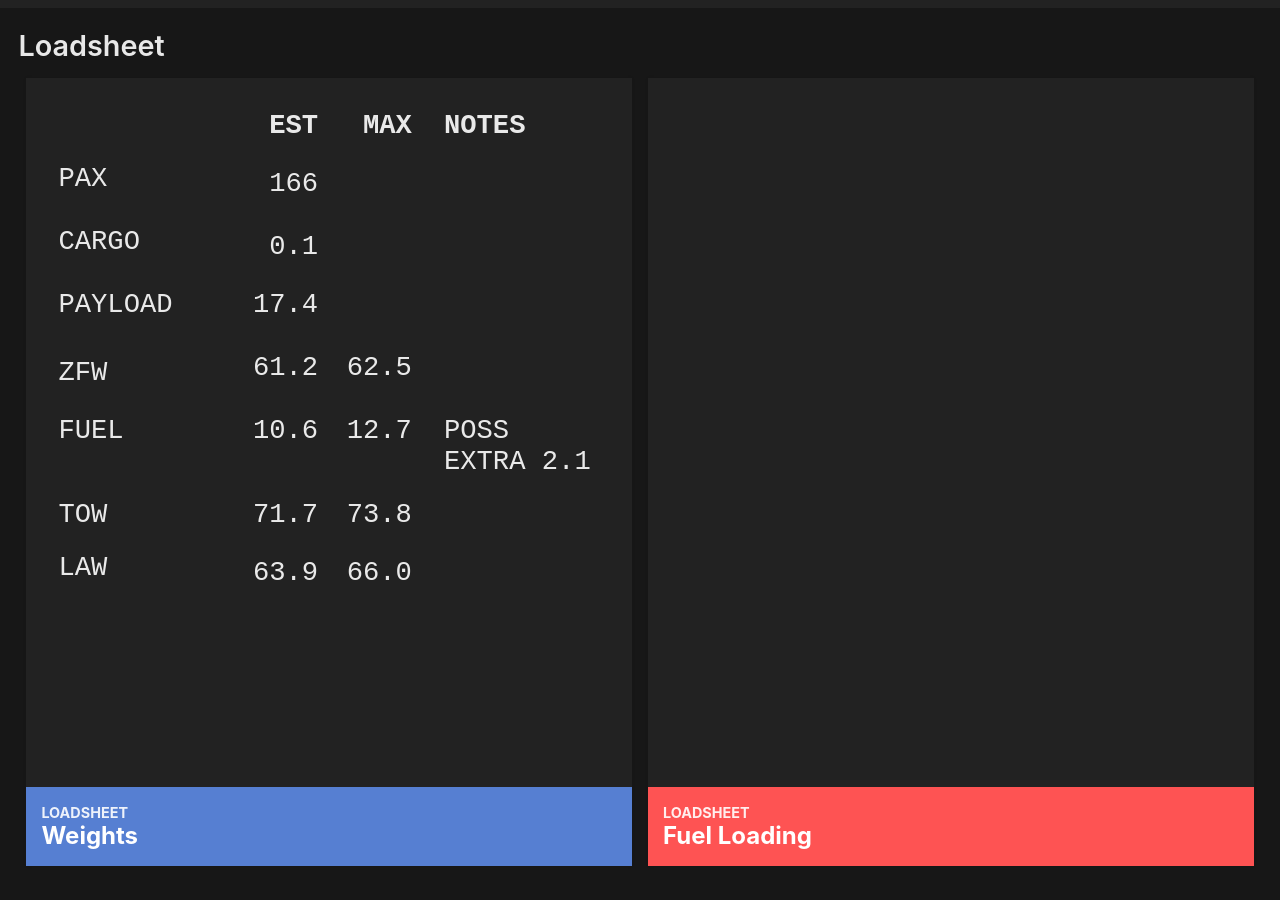
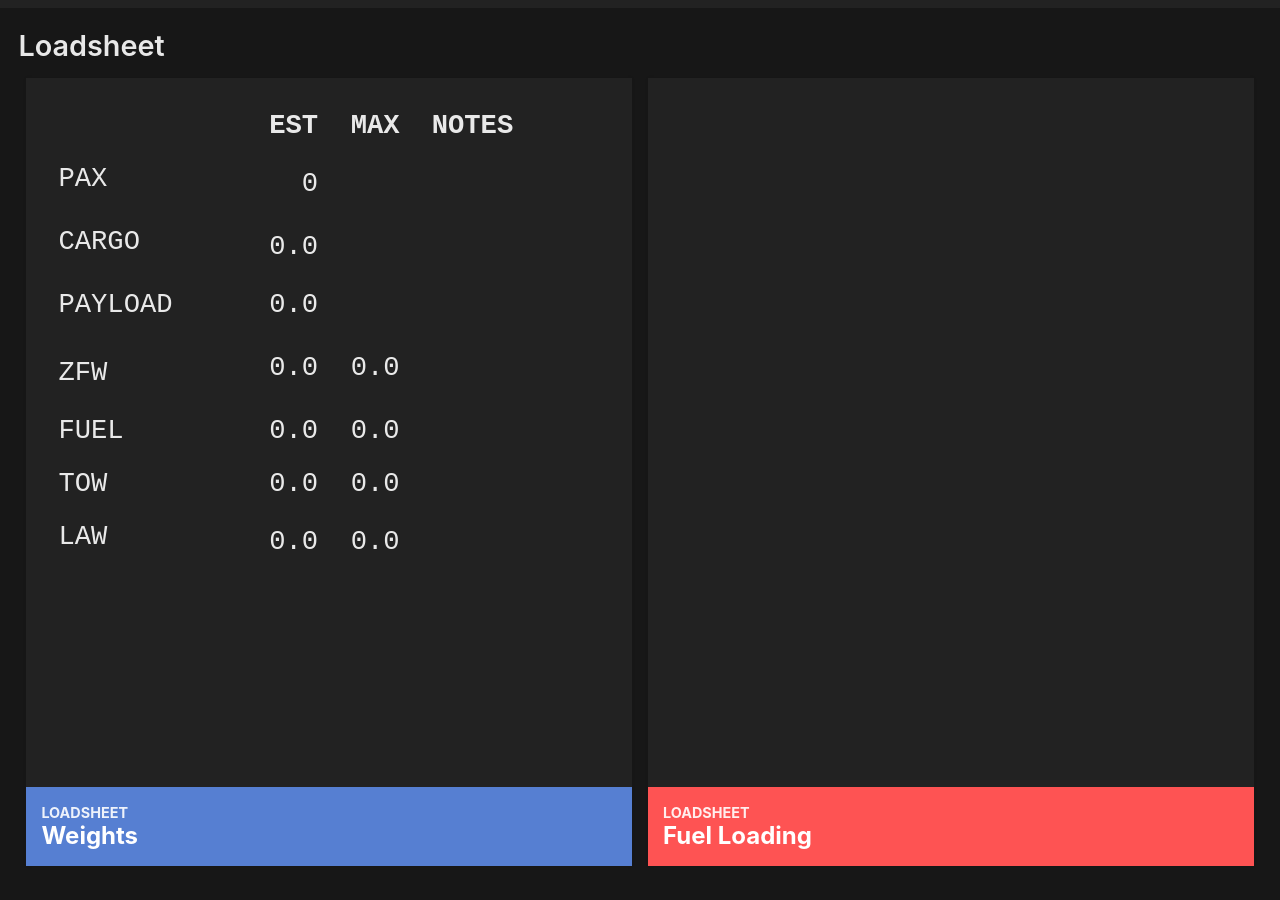
Before and after one commit to flybywiresim/efb, a React (Create React App) app: page /loadsheet in a window 1280 px wide. Built offline with nearby package versions, Linux system fonts and the light colour scheme.

Commit message:
Weights now linked to SimBrief values

```diff
--- a/src/App.tsx
+++ b/src/App.tsx
@@ -33,6 +33,29 @@ type AppState = {
     currentTime: Date,
     initTime: Date,
     timeSinceStart: string,
+    cargo: number,
+    estLandingWeight: number,
+    estTakeOffWeight: number,
+    estZeroFuelWeight: number,
+    maxLandingWeight: number,
+    maxTakeOffWeight: number,
+    maxZeroFuelWeight: number,
+    passengerCount: number,
+    passengerWeight: number,
+    payload: number,
+    avgFuelFlow: number,
+    contingency: number,
+    enrouteBurn: number,
+    etops: number,
+    extra: number,
+    maxTanks: number,
+    minTakeOff: number,
+    planLanding: number,
+    planRamp: number,
+    planTakeOff: number,
+    reserve: number,
+    taxi: number,
+    units: string
 };
 
 class App extends React.Component<AppProps, AppState> {
@@ -51,7 +74,30 @@ class App extends React.Component<AppProps, AppState> {
         flightETAInSeconds: 'N/A',
         currentTime: new Date(),
         initTime: new Date(),
-        timeSinceStart: "00:00"
+        timeSinceStart: "00:00",
+        cargo: 0,
+        estLandingWeight: 0,
+        estTakeOffWeight: 0,
+        estZeroFuelWeight: 0,
+        maxLandingWeight: 0,
+        maxTakeOffWeight: 0,
+        maxZeroFuelWeight: 0,
+        passengerCount: 0,
+        passengerWeight: 0,
+        payload: 0,
+        avgFuelFlow: 0,
+        contingency: 0,
+        enrouteBurn: 0,
+        etops: 0,
+        extra: 0,
+        maxTanks: 0,
+        minTakeOff: 0,
+        planLanding: 0,
+        planRamp: 0,
+        planTakeOff: 0,
+        reserve: 0,
+        taxi: 0,
+        units: "kg"
     }
 
     updateCurrentTime(currentTime: Date) {
@@ -84,6 +130,29 @@ class App extends React.Component<AppProps, AppState> {
             arrivingAirport: simbriefData.destination.icao,
             flightDistance: simbriefData.distance,
             flightETAInSeconds: simbriefData.flightETAInSeconds,
+            cargo: simbriefData.weights.cargo,
+            estLandingWeight: simbriefData.weights.estLandingWeight,
+            estTakeOffWeight:   simbriefData.weights.estTakeOffWeight,
+            estZeroFuelWeight:  simbriefData.weights.estZeroFuelWeight,
+            maxLandingWeight:   simbriefData.weights.maxLandingWeight,
+            maxTakeOffWeight:   simbriefData.weights.maxTakeOffWeight,
+            maxZeroFuelWeight:  simbriefData.weights.maxZeroFuelWeight,
+            passengerCount:     simbriefData.weights.passengerCount,
+            passengerWeight:    simbriefData.weights.passengerWeight,
+            payload:            simbriefData.weights.payload,
+            avgFuelFlow:        simbriefData.fuel.avgFuelFlow,
+            contingency:        simbriefData.fuel.contingency,
+            enrouteBurn:        simbriefData.fuel.enrouteBurn,
+            etops:              simbriefData.fuel.etops,
+            extra:              simbriefData.fuel.extra,
+            maxTanks:           simbriefData.fuel.maxTanks,
+            minTakeOff:         simbriefData.fuel.minTakeOff,
+            planLanding:        simbriefData.fuel.planLanding,
+            planRamp:           simbriefData.fuel.planRamp,
+            planTakeOff:        simbriefData.fuel.planTakeOff,
+            reserve:            simbriefData.fuel.reserve,
+            taxi:               simbriefData.fuel.taxi,
+            units:              simbriefData.units
         });
     }
 
@@ -108,7 +177,31 @@ class App extends React.Component<AppProps, AppState> {
                                 timeSinceStart={this.state.timeSinceStart} />
                         </Route>
                         <Route path="/loadsheet">
-                            <LoadsheetWidget />
+                            <LoadsheetWidget
+                                cargo={this.state.cargo}
+                                estLandingWeight={this.state.estLandingWeight}
+                                estTakeOffWeight={this.state.estTakeOffWeight}
+                                estZeroFuelWeight={this.state.estZeroFuelWeight}
+                                maxLandingWeight={this.state.maxLandingWeight}
+                                maxTakeOffWeight={this.state.maxTakeOffWeight}
+                                maxZeroFuelWeight={this.state.maxZeroFuelWeight}
+                                passengerCount={this.state.passengerCount}
+                                passengerWeight={this.state.passengerWeight}
+                                payload={this.state.payload}
+                                avgFuelFlow={this.state.avgFuelFlow}
+                                contingency={this.state.contingency}
+                                enrouteBurn={this.state.enrouteBurn}
+                                etops={this.state.etops}
+                                extra={this.state.extra}
+                                maxTanks={this.state.maxTanks}
+                                minTakeOff={this.state.minTakeOff}
+                                planLanding={this.state.planLanding}
+                                planRamp={this.state.planRamp}
+                                planTakeOff={this.state.planTakeOff}
+                                reserve={this.state.reserve}
+                                taxi={this.state.taxi}
+                                units={this.state.units}
+                            />
                         </Route>
                         <Route path="/flight">
                             <div>
--- a/src/loadsheetWidget/LoadsheetWidget.tsx
+++ b/src/loadsheetWidget/LoadsheetWidget.tsx
@@ -1,11 +1,44 @@
-import React from 'react';
-import {getSimbriefData} from '../simbriefApi';
+import React, {useState, useEffect} from 'react';
 
-type LoadsheetWidgetProps = {};
-type LoadsheetWidgetState = {};
+type LoadsheetWidgetProps = {
+    cargo: number,
+    estLandingWeight: number,
+    estTakeOffWeight: number,
+    estZeroFuelWeight: number,
+    maxLandingWeight: number,
+    maxTakeOffWeight: number,
+    maxZeroFuelWeight: number,
+    passengerCount: number,
+    passengerWeight: number,
+    payload: number,
+    avgFuelFlow: number,
+    contingency: number,
+    enrouteBurn: number,
+    etops: number,
+    extra: number,
+    maxTanks: number,
+    minTakeOff: number,
+    planLanding: number,
+    planRamp: number,
+    planTakeOff: number,
+    reserve: number,
+    taxi: number,
+    units: string
+};
+type LoadsheetWidgetState = {
+    unitConversion: number;
+};
 
-export default class LoadsheetWidget extends React.Component<LoadsheetWidgetProps, LoadsheetWidgetState> {
-    render() {
+const LoadsheetWidget = (props: LoadsheetWidgetProps) => {
+
+    const [unitConversion, setunitConversion] = useState(1000);
+
+    useEffect(() => {
+        const unitConv = (props.units === "kg") ? 1000 : 2240;
+        console.log("Units changed to " + unitConv);
+        setunitConversion(unitConv);
+    }, [props.units]);
+
     return (
         <div className="loadsheet-div">
             <div>
@@ -26,44 +59,44 @@ export default class LoadsheetWidget extends React.Component<LoadsheetWidgetProp
                             <tbody>
                                 <tr>
                                     <td className="ls-col col-desc col-left">PAX</td>
-                                        <td className="col-right">166</td>
+                                    <td className="col-right">{props.passengerCount}</td>
                                     <td>&nbsp;</td>
                                     <td className="ls-col col-notes col-left">&nbsp;</td>
                                 </tr>
                                 <tr>
                                     <td className="ls-col col-desc col-left">CARGO</td>
-                                        <td className="col-right">0.1</td>
+                                    <td className="col-right">{(props.cargo / unitConversion).toFixed(1)}</td>
                                     <td>&nbsp;</td>
                                     <td className="ls-col col-notes col-left">&nbsp;</td>
                                 </tr>
                                 <tr>
                                     <td className="ls-col col-desc col-left">PAYLOAD</td>
-                                        <td className="ls-col col-value col-right">17.4</td>
+                                    <td className="ls-col col-value col-right">{(props.payload / unitConversion).toFixed(1)}</td>
                                     <td>&nbsp;</td>
                                     <td className="ls-col col-notes col-left">&nbsp;</td>
                                 </tr>
                                 <tr>
                                     <td>ZFW</td>
-                                        <td className="ls-col col-value col-right">61.2</td>
-                                        <td className="ls-col col-value col-right">62.5</td>
+                                    <td className="ls-col col-value col-right">{(props.estZeroFuelWeight / unitConversion).toFixed(1)}</td>
+                                    <td className="ls-col col-value col-right">{(props.maxZeroFuelWeight / unitConversion).toFixed(1)}</td>
                                     <td className="ls-col col-notes col-left">&nbsp;</td>
                                 </tr>
                                 <tr>
                                     <td className="ls-col col-desc col-left">FUEL</td>
-                                        <td className="ls-col col-value col-right">10.6</td>
-                                        <td className="ls-col col-value col-right">12.7</td>
-                                        <td className="ls-col col-notes col-left">POSS EXTRA 2.1</td>
+                                    <td className="ls-col col-value col-right">{(props.planRamp / unitConversion).toFixed(1)}</td>
+                                    <td className="ls-col col-value col-right">{(props.extra / unitConversion).toFixed(1)}</td>
+                                    <td className="ls-col col-notes col-left"></td>
                                 </tr>
                                 <tr>
                                     <td className="ls-col col-desc col-left">TOW</td>
-                                        <td className="ls-col col-value col-right">71.7</td>
-                                        <td className="ls-col col-value col-right">73.8</td>
+                                    <td className="ls-col col-value col-right">{(props.estTakeOffWeight / unitConversion).toFixed(1)}</td>
+                                    <td className="ls-col col-value col-right">{(props.maxTakeOffWeight / unitConversion).toFixed(1)}</td>
                                     <td className="ls-col col-notes col-left">&nbsp;</td>
                                 </tr>
                                 <tr>
                                     <td className="ls-col col-desc col-left">LAW</td>
-                                        <td className="col-right">63.9</td>
-                                        <td className="col-right">66.0</td>
+                                    <td className="col-right">{(props.estLandingWeight / unitConversion).toFixed(1)}</td>
+                                    <td className="col-right">{(props.maxLandingWeight / unitConversion).toFixed(1)}</td>
                                     <td className="ls-col col-notes col-left">&nbsp;</td>
                                 </tr>
                             </tbody>
@@ -84,5 +117,6 @@ export default class LoadsheetWidget extends React.Component<LoadsheetWidgetProp
             </div>
         </div>
     );
-    }
 };
+
+export default LoadsheetWidget;
--- a/src/simbriefApi/simbriefInterface.ts
+++ b/src/simbriefApi/simbriefInterface.ts
@@ -9,7 +9,8 @@ export interface ISimbriefData {
     distance: string,
     flightETAInSeconds: string,
     weights: IWeights,
-    fuel: IFuel
+    fuel: IFuel,
+    units: string
 }
 
 interface IAirportInfo {
--- a/src/simbriefApi/simbriefParser.ts
+++ b/src/simbriefApi/simbriefParser.ts
@@ -38,6 +38,7 @@ function simbriefDataParser(simbriefJson: any): ISimbriefData {
     const times = simbriefJson.times;
     const weights = simbriefJson.weights;
     const fuel = simbriefJson.fuel;
+    const params = simbriefJson.params;
     return {
         airline: general.icao_airline,
         flightNumber: general.flight_number,
@@ -79,6 +80,7 @@ function simbriefDataParser(simbriefJson: any): ISimbriefData {
             planTakeOff: fuel.plan_takeoff,
             reserve: fuel.reserve,
             taxi: fuel.taxi
-        }
+        },
+        units: params.units
     };
 };
```
Lines whose indentation alone changed are shown as unchanged.
